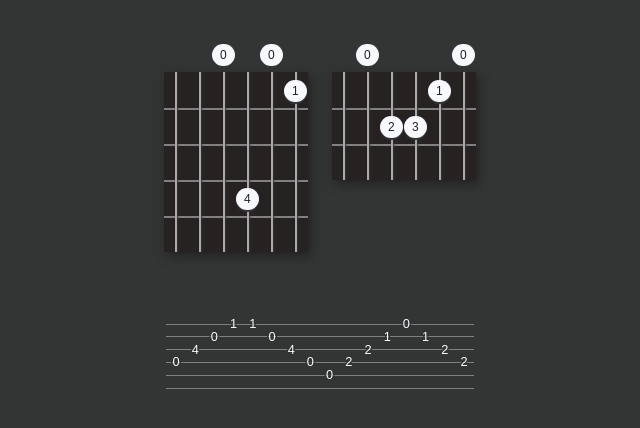
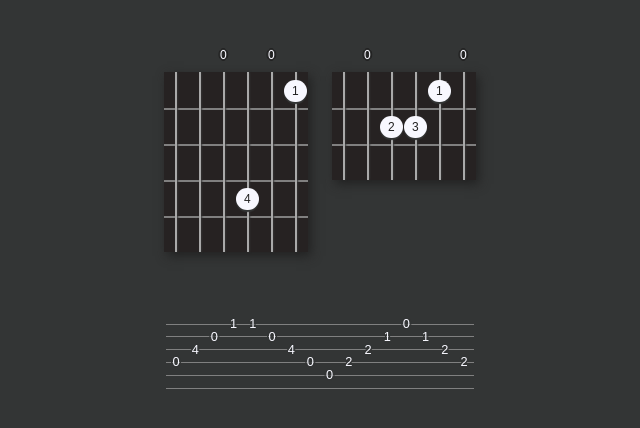
Before and after one commit to craigargh/guitar-practice-react, a React (Create React App) app: page / in a window 1280 px wide. Shown: the top 428 px of the page, without its empty margins (320-960 px from the left). Built offline with nearby package versions, Linux system fonts and the light colour scheme.

Commit message:
Add styling for open string

```diff
--- a/src/fretboard/position.css
+++ b/src/fretboard/position.css
@@ -10,6 +10,16 @@
     box-shadow: 0px 2px 1px #333535;
 }
 
+.open {
+    width: 1.875em;
+    height: 1.875em;
+    color: ghostwhite;
+    text-align: center;
+    position: absolute;
+    margin-top: -0.46875em;
+    text-shadow: -2px 0 #222, 0 2px #222, 2px 0 #222, 0 -2px #222;
+}
+
 .position-text {
     display: inline-block;
     margin-top: 0.3125em;
--- a/src/fretboard/position.jsx
+++ b/src/fretboard/position.jsx
@@ -16,16 +16,18 @@ export class Position extends React.Component {
     }
 
     render() {
-        const {finger} = this.props;
+        const {finger, fret} = this.props;
         const fretPosition = this.calculateFretPosition();
         const stringPosition = this.calculateStringPosition();
+
+        const className = fret > 0 ? 'circle' : 'open';
 
         const position = {
             top: fretPosition,
             right: stringPosition,
         };
 
-        return <div className="circle" style={position}>
+        return <div className={className} style={position}>
             <div className="position-text">{finger}</div>
         </div>
     }
@@ -45,7 +47,7 @@ export class Position extends React.Component {
         const {stringWidth, circleSize} = constants;
         const offset = stringWidth - circleSize;
 
-        const stringPosition = stringWidth * (guitar_string - 1)  + offset;
+        const stringPosition = stringWidth * (guitar_string - 1) + offset;
 
         return `${stringPosition}em`;
     }
```
Also changed, not shown: 1 other file (tests, documents, lock files or other folders).
